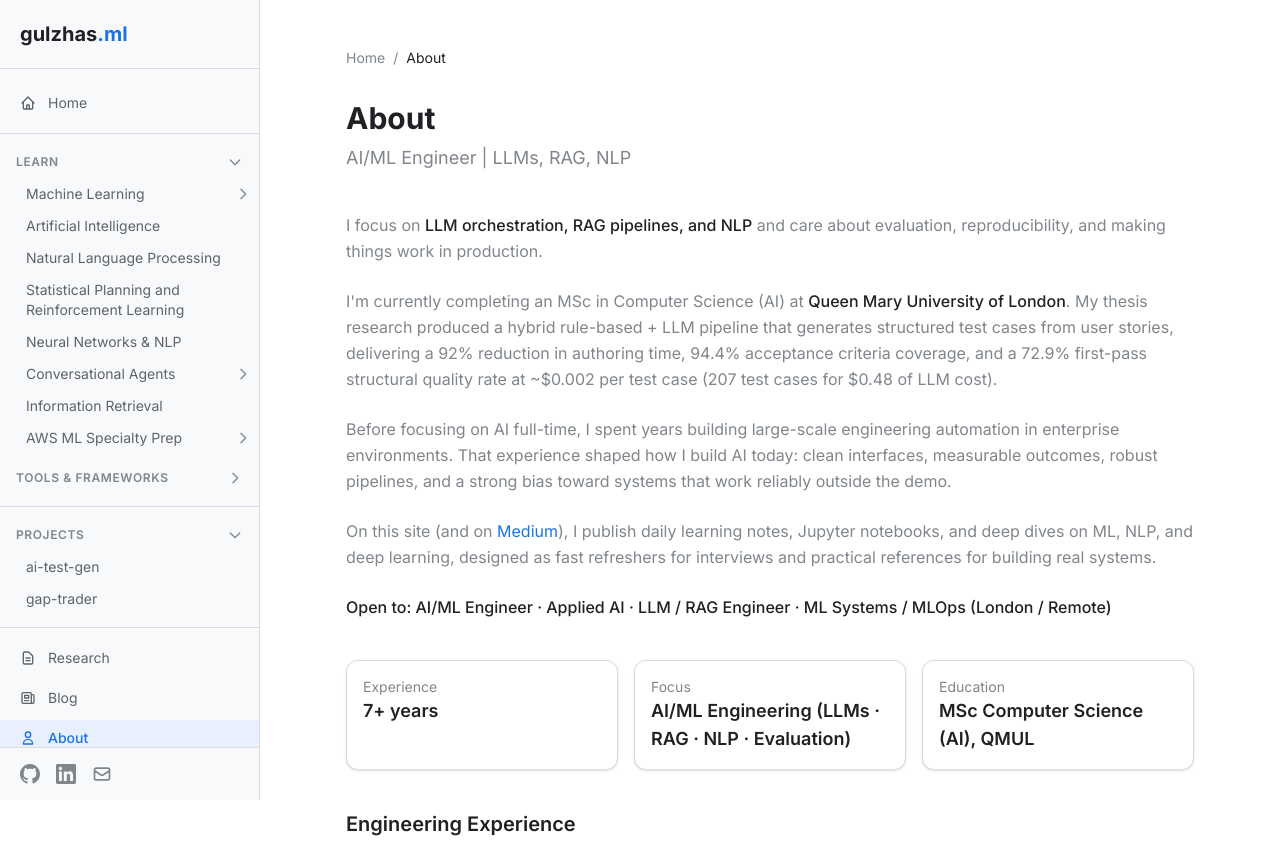
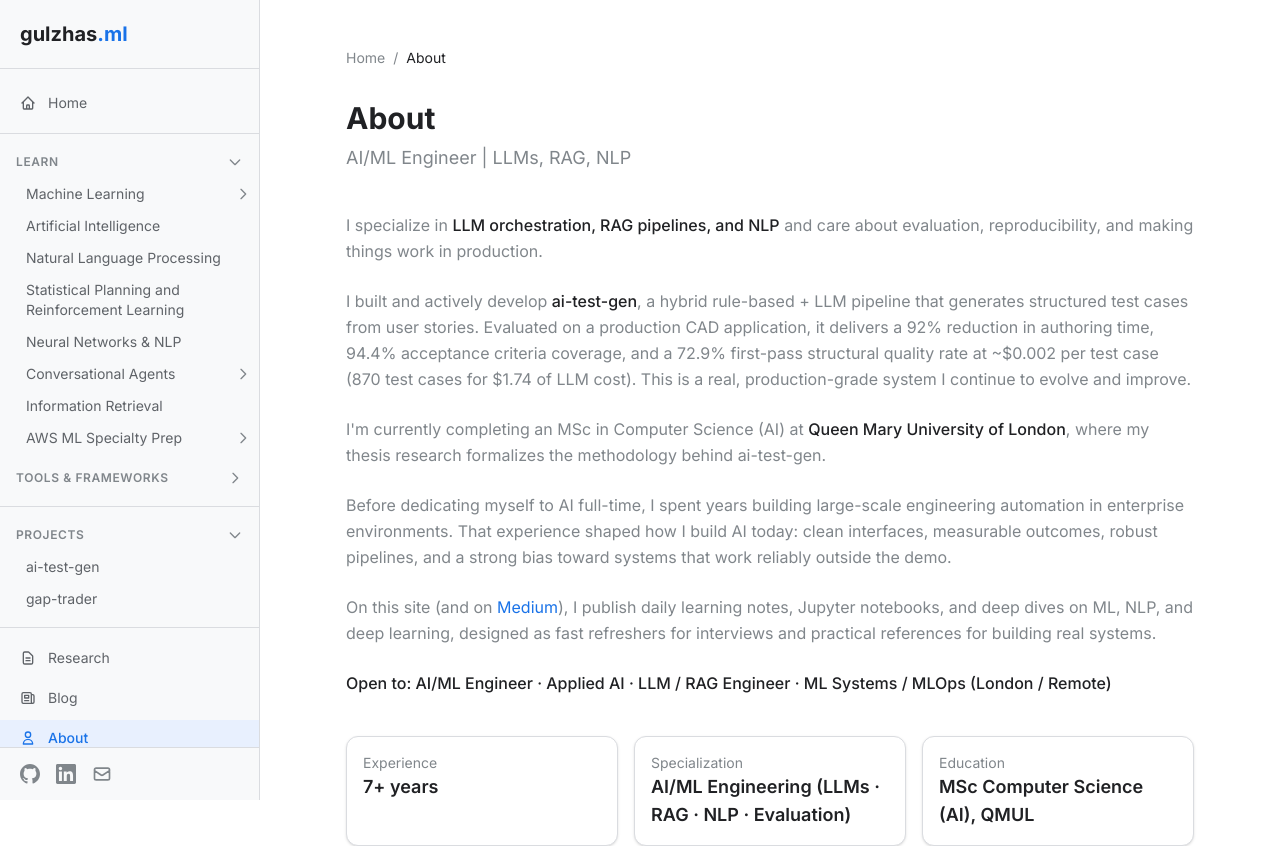
Before and after one commit to Gulzhasm/gulzhasml.com, a Next.js app: page /about in a window 1280 px wide. Shown: the top 846 px of the page. Built offline with nearby package versions, Linux system fonts and the light colour scheme.

Commit message:
Update Home, About, and Projects Pages

```diff
--- a/src/app/about/page.tsx
+++ b/src/app/about/page.tsx
@@ -33,20 +33,26 @@ export default function AboutPage() {
       {/* Bio */}
       <div className="mb-10 space-y-6 text-[var(--color-text-muted)] leading-relaxed">
         <p>
-          I focus on{" "}
+          I specialize in{" "}
           <span className="text-[var(--color-text)] font-medium">LLM orchestration, RAG pipelines, and NLP</span>
           {" "}and care about evaluation, reproducibility, and making things work in production.
         </p>
         <p>
-          I&apos;m currently completing an MSc in Computer Science (AI) at{" "}
-          <span className="text-[var(--color-text)] font-medium">Queen Mary University of London</span>.
-          My thesis research produced a hybrid rule-based + LLM pipeline that generates structured
-          test cases from user stories, delivering a 92% reduction in authoring time, 94.4% acceptance
-          criteria coverage, and a 72.9% first-pass structural quality rate at ~$0.002 per test case
-          (207 test cases for $0.48 of LLM cost).
+          I built and actively develop{" "}
+          <span className="text-[var(--color-text)] font-medium">ai-test-gen</span>, a hybrid
+          rule-based + LLM pipeline that generates structured test cases from user stories. Evaluated
+          on a production CAD application, it delivers a 92% reduction in authoring time, 94.4%
+          acceptance criteria coverage, and a 72.9% first-pass structural quality rate at ~$0.002
+          per test case (870 test cases for $1.74 of LLM cost). This is a real, production-grade
+          system I continue to evolve and improve.
         </p>
         <p>
-          Before focusing on AI full-time, I spent years building large-scale engineering
+          I&apos;m currently completing an MSc in Computer Science (AI) at{" "}
+          <span className="text-[var(--color-text)] font-medium">Queen Mary University of London</span>,
+          where my thesis research formalizes the methodology behind ai-test-gen.
+        </p>
+        <p>
+          Before dedicating myself to AI full-time, I spent years building large-scale engineering
           automation in enterprise environments. That experience shaped how I build AI today:
           clean interfaces, measurable outcomes, robust pipelines, and a strong bias toward
           systems that work reliably outside the demo.
@@ -74,7 +80,7 @@ export default function AboutPage() {
       <div className="grid grid-cols-1 sm:grid-cols-3 gap-4 mb-10">
         {[
           { label: "Experience", value: "7+ years" },
-          { label: "Focus", value: "AI/ML Engineering (LLMs · RAG · NLP · Evaluation)" },
+          { label: "Specialization", value: "AI/ML Engineering (LLMs · RAG · NLP · Evaluation)" },
           { label: "Education", value: "MSc Computer Science (AI), QMUL" },
         ].map((item) => (
           <div key={item.label} className="p-4 rounded-xl bg-white border border-[var(--color-border)] shadow-sm">
--- a/src/app/projects/ai-test-gen/page.tsx
+++ b/src/app/projects/ai-test-gen/page.tsx
@@ -4,7 +4,7 @@ import { siteConfig } from "@/lib/constants";
 export const metadata = {
   title: "ai-test-gen — AI-Powered Test Case Generation with LLM",
   description:
-    "Hybrid rule-based + LLM pipeline generating test cases from user stories. Evaluated on 55 user stories / 207 test cases: 92% time reduction, 94.4% AC coverage, ~$0.002 per test case. Built with Python, Gemini 2.5 Flash, ChromaDB, and spaCy.",
+    "Hybrid rule-based + LLM pipeline generating test cases from user stories. Evaluated on 55 user stories / 870 test cases: 92% time reduction, 94.4% AC coverage, ~$0.002 per test case. Built with Python, Gemini 2.5 Flash, ChromaDB, and spaCy.",
   keywords: [
     "AI test generation",
     "LLM test automation",
@@ -17,7 +17,7 @@ export const metadata = {
   openGraph: {
     title: "ai-test-gen — AI-Powered Test Case Generation",
     description:
-      "Hybrid rule-based + LLM pipeline: 92% time reduction, 94.4% AC coverage, ~$0.002 per test case on 207 tests. Python, Gemini, ChromaDB, spaCy.",
+      "Hybrid rule-based + LLM pipeline: 92% time reduction, 94.4% AC coverage, ~$0.002 per test case on 870 tests. Python, Gemini, ChromaDB, spaCy.",
     url: `${siteConfig.url}/projects/ai-test-gen`,
   },
   alternates: { canonical: `${siteConfig.url}/projects/ai-test-gen` },
@@ -46,7 +46,7 @@ export default function AiTestGenPage() {
         {[
           { label: "Time Saved", value: "92%" },
           { label: "Cost/TC", value: "$0.002" },
-          { label: "Test Cases", value: "207" },
+          { label: "Test Cases", value: "870" },
           { label: "Quality", value: "73% first-pass" },
         ].map((m) => (
           <div key={m.label} className="p-4 rounded-xl bg-white border border-[var(--color-border)] shadow-sm text-center">
@@ -74,9 +74,9 @@ export default function AiTestGenPage() {
           </p>
           <p className="text-sm">
             In an MSc research study on a production CAD application (55 user stories, 870 manual
-            tests), ai-test-gen generated 207 structured test cases with a 92% reduction in authoring
+            tests), ai-test-gen generated 870 structured test cases with a 92% reduction in authoring
             time, 94.4% acceptance-criteria coverage, and a first-pass structural quality of 72.9%
-            at a total LLM cost of $0.48 (~$0.002 per test case).
+            at a total LLM cost of $1.74 (~$0.002 per test case).
           </p>
         </div>
       </div>
--- a/src/app/research/page.tsx
+++ b/src/app/research/page.tsx
@@ -4,7 +4,7 @@ import { research, siteConfig } from "@/lib/constants";
 export const metadata = {
   title: "MSc Research — AI-Driven Test Case Generation with LLMs",
   description:
-    "MSc thesis: hybrid rule-based + LLM approach to test case generation. 92% time reduction, 94.4% acceptance criteria coverage, $0.002 per test case.",
+    "MSc thesis: hybrid rule-based + LLM approach to test case generation. 870 test cases, 92% time reduction, 94.4% acceptance criteria coverage, $0.002 per test case.",
   keywords: [
     "AI test generation research",
     "LLM test automation",
--- a/src/components/About.tsx
+++ b/src/components/About.tsx
@@ -7,7 +7,7 @@ export function About() {
 
         <div className="space-y-6 text-lg text-[var(--color-text-muted)] leading-relaxed">
           <p>
-            AI/ML Engineer focused on{" "}
+            AI/ML Engineer specializing in{" "}
             <span className="text-[var(--color-text)]">
               LLM orchestration, RAG pipelines, and NLP
             </span>
@@ -15,18 +15,24 @@ export function About() {
           </p>
 
           <p>
+            I built and actively develop{" "}
+            <span className="text-[var(--color-text)]">ai-test-gen</span>, a hybrid
+            rule-based + LLM pipeline that generates structured test cases from user stories.
+            Evaluated on a production CAD application, it delivers a 92% reduction in authoring time,
+            94.4% acceptance criteria coverage, and a 72.9% first-pass structural quality rate at
+            ~$0.002 per test case (870 test cases for $1.74 of LLM cost).
+          </p>
+
+          <p>
             I&apos;m currently completing an MSc in Computer Science (AI) at{" "}
             <span className="text-[var(--color-text)]">
               Queen Mary University of London
             </span>
-            . My thesis research produced a hybrid rule-based + LLM pipeline that generates
-            structured test cases from user stories, delivering a 92% reduction in authoring time,
-            94.4% acceptance criteria coverage, and a 72.9% first-pass structural quality rate at
-            ~$0.002 per test case (207 test cases for $0.48 of LLM cost).
+            , where my thesis research formalizes the methodology behind ai-test-gen.
           </p>
 
           <p>
-            Before focusing on AI full-time, I spent years building large-scale engineering
+            Before dedicating myself to AI full-time, I spent years building large-scale engineering
             automation in enterprise environments. That experience shaped how I build AI today:
             clean interfaces, measurable outcomes, robust pipelines, and a strong bias toward
             systems that work reliably outside the demo.
@@ -55,7 +61,7 @@ export function About() {
         <div className="mt-10 grid grid-cols-1 sm:grid-cols-3 gap-6">
           {[
             { label: "Experience", value: "7+ years" },
-            { label: "Focus", value: "AI/ML Engineering (LLMs · RAG · NLP · Evaluation)" },
+            { label: "Specialization", value: "AI/ML Engineering (LLMs · RAG · NLP · Evaluation)" },
             { label: "Education", value: "MSc Computer Science (AI), QMUL" },
           ].map((item) => (
             <div
--- a/src/lib/constants.ts
+++ b/src/lib/constants.ts
@@ -2,7 +2,7 @@ export const siteConfig = {
   name: "Gulzhas Mailybayeva",
   title: "AI/ML Engineer | LLMs, RAG, NLP",
   tagline:
-    "I work on LLMs, retrieval, and testing. I built an AI test case generator (ai-test-gen) and a small trading app (ai-gap-trading-forecaster) that I use as a tough UI testbed.",
+    "I build and ship LLM-powered systems. I developed ai-test-gen -- a hybrid rule-based + LLM pipeline for test case generation that I actively maintain -- and a trading app (ai-gap-trading-forecaster) I use as an adversarial UI testbed.",
   description:
     "AI/ML Engineer specializing in LLM orchestration, RAG pipelines, and NLP. 7+ years of production engineering experience.",
   url: "https://gulzhasml.com",
@@ -28,7 +28,7 @@ export const projects = [
     metrics: [
       { label: "Time Saved", value: "92%" },
       { label: "Cost/TC", value: "$0.002" },
-      { label: "Test Cases", value: "207" },
+      { label: "Test Cases", value: "870" },
       { label: "Quality", value: "73% first-pass" },
     ],
     tech: [
@@ -120,7 +120,7 @@ export const research = {
     "First-pass quality rate of 72.9% (95% CI: 58.4%--84.3%)",
     "Dominant failure mode: non-deterministic language in error-handling tests (38.9%)",
     "Hybrid approach provides structural guarantees that pure LLM methods lack",
-    "LLM cost is negligible ($0.48 for 207 test cases) -- human review is the real cost",
+    "LLM cost is negligible ($1.74 for 870 test cases) -- human review is the real cost",
   ],
   rqs: [
     "RQ1: Does hybrid generation reduce time vs manual?",
--- a/src/lib/posts.ts
+++ b/src/lib/posts.ts
@@ -14,7 +14,7 @@ export const posts: BlogPost[] = [
     title: "How I Built a Hybrid Rule-Based + LLM Test Generation Pipeline",
     date: "2026-02-15",
     excerpt:
-      "207 test cases, $0.002 each, 92% time saved. A deep dive into combining deterministic scaffolding with Gemini 2.5 Flash for automated test case generation from user stories.",
+      "870 test cases, $0.002 each, 92% time saved. A deep dive into combining deterministic scaffolding with Gemini 2.5 Flash for automated test case generation from user stories.",
     tags: ["AI", "Test Automation", "LLM", "Engineering"],
     readTime: "8 min",
   },
```
